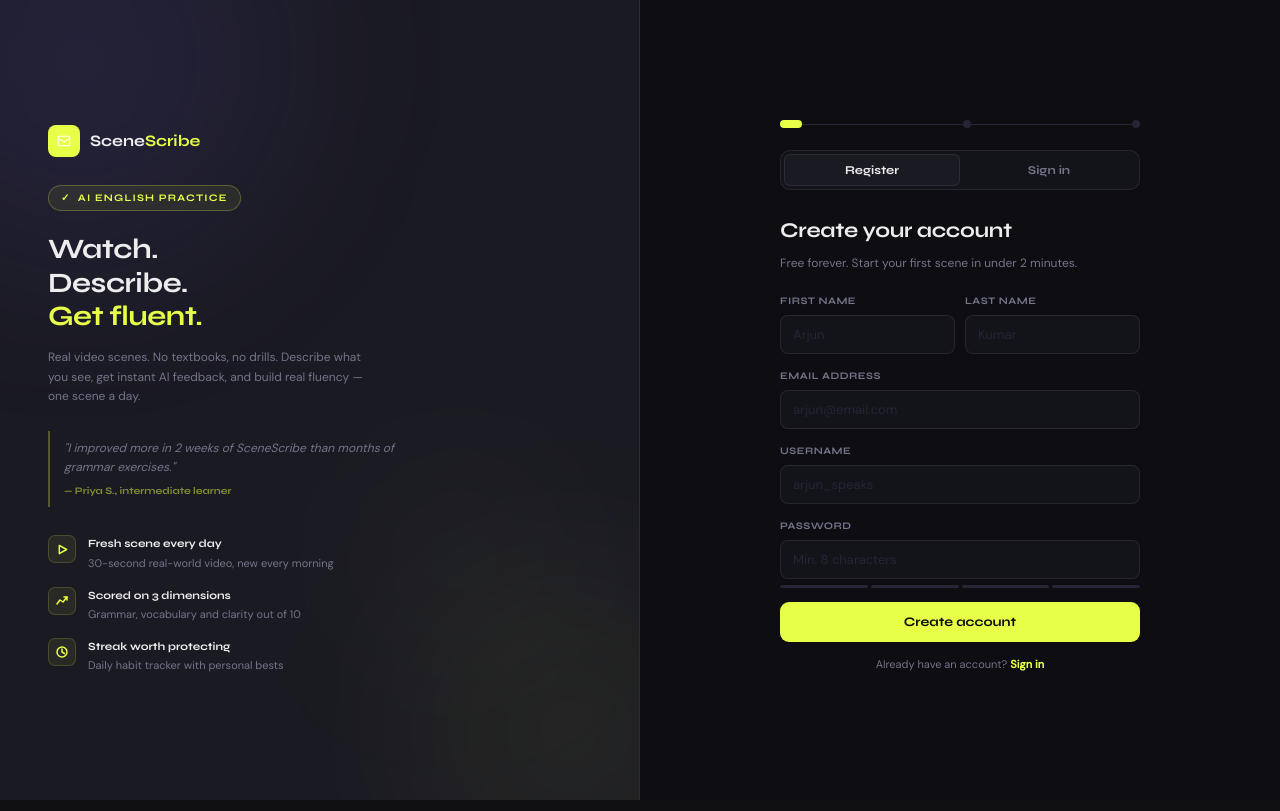
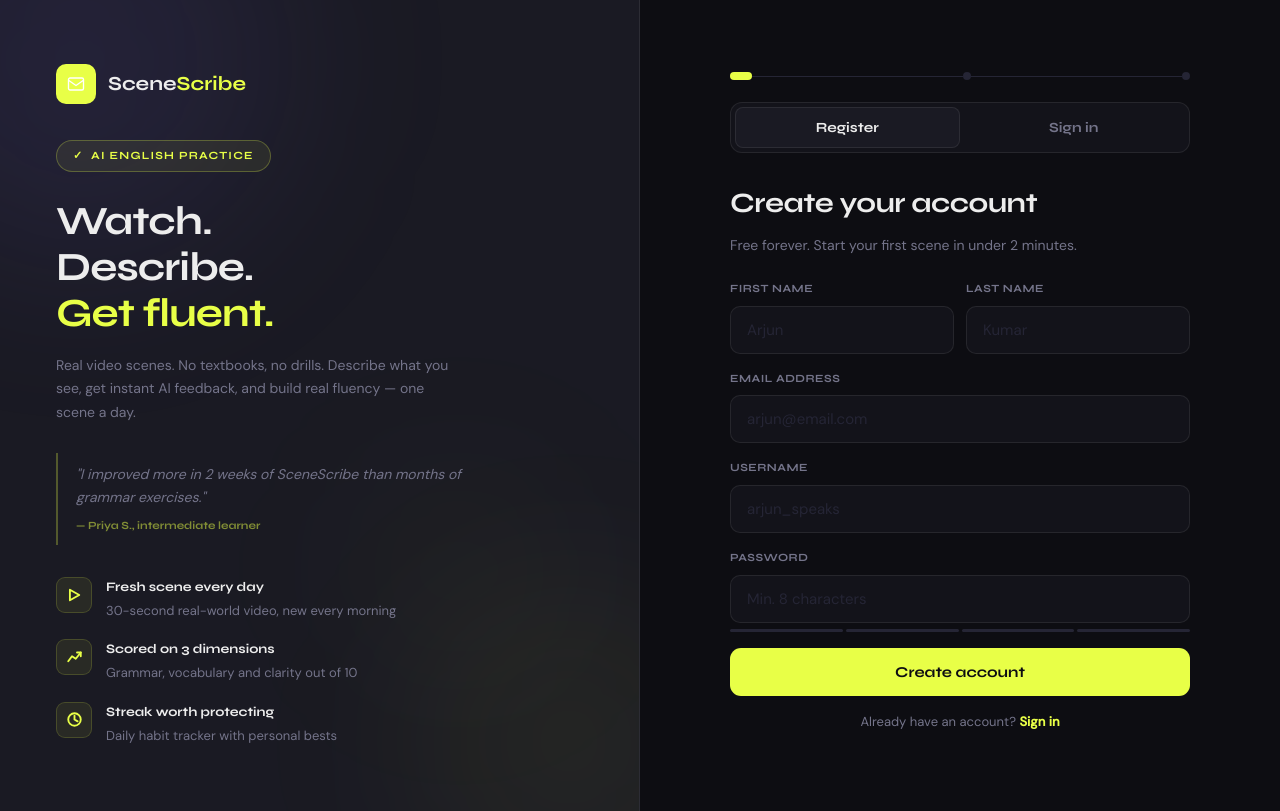
Before and after one commit to devanshupathak9/scenescribe-frontend, a React (Vite) app: page /register in a window 1280 px wide. Built offline with nearby package versions, Linux system fonts and the light colour scheme.

Commit message:
Increased the layout size of the registetion page

```diff
--- a/src/pages/AuthPage.jsx
+++ b/src/pages/AuthPage.jsx
@@ -24,7 +24,7 @@ function IconEnvelope({ size = 14, color = 'white' }) {
 
 function IconPlay() {
   return (
-    <svg width="11" height="11" viewBox="0 0 12 12" fill="none" stroke="#e8ff47" strokeWidth="1.6" strokeLinejoin="round">
+    <svg width="14" height="14" viewBox="0 0 12 12" fill="none" stroke="#e8ff47" strokeWidth="1.6" strokeLinejoin="round">
       <path d="M2.5 1.5l8 4.5-8 4.5V1.5z" />
     </svg>
   )
@@ -32,7 +32,7 @@ function IconPlay() {
 
 function IconTrend() {
   return (
-    <svg width="12" height="12" viewBox="0 0 12 12" fill="none" stroke="#e8ff47" strokeWidth="1.5" strokeLinecap="round" strokeLinejoin="round">
+    <svg width="15" height="15" viewBox="0 0 12 12" fill="none" stroke="#e8ff47" strokeWidth="1.5" strokeLinecap="round" strokeLinejoin="round">
       <polyline points="1,9 4,5 7,7 11,2" />
       <polyline points="8,2 11,2 11,5" />
     </svg>
@@ -41,7 +41,7 @@ function IconTrend() {
 
 function IconClock() {
   return (
-    <svg width="12" height="12" viewBox="0 0 12 12" fill="none" stroke="#e8ff47" strokeWidth="1.5" strokeLinecap="round">
+    <svg width="15" height="15" viewBox="0 0 12 12" fill="none" stroke="#e8ff47" strokeWidth="1.5" strokeLinecap="round">
       <circle cx="6" cy="6" r="5" />
       <polyline points="6,3 6,6 8.5,7.5" />
     </svg>
@@ -50,7 +50,7 @@ function IconClock() {
 
 function IconCheck() {
   return (
-    <svg width="30" height="30" viewBox="0 0 30 30" fill="none" stroke="#4ade80" strokeWidth="2.4" strokeLinecap="round" strokeLinejoin="round">
+    <svg width="38" height="38" viewBox="0 0 30 30" fill="none" stroke="#4ade80" strokeWidth="2.4" strokeLinecap="round" strokeLinejoin="round">
       <polyline points="5,15 12,22 25,8" />
     </svg>
   )
@@ -68,7 +68,7 @@ function LeftPanel() {
         {/* Brand */}
         <div className="ap-brand">
           <div className="ap-brand-icon">
-            <IconEnvelope size={14} color="white" />
+            <IconEnvelope size={18} color="white" />
           </div>
           <span className="ap-brand-name">
             <span className="ap-scene">Scene</span><span className="ap-scribe">Scribe</span>
@@ -359,7 +359,7 @@ export default function AuthPage({ onLogin, initialTab = 'register' }) {
 
               <div className="ap-envelope-block">
                 <div className="ap-envelope-icon">
-                  <IconEnvelope size={26} color="#e8ff47" />
+                  <IconEnvelope size={32} color="#e8ff47" />
                 </div>
                 <p className="ap-sent-to">
                   We sent a 6-digit code to<br />
--- a/src/styles/global.css
+++ b/src/styles/global.css
@@ -999,7 +999,7 @@ h1, h2, h3, .syne { font-family: 'Syne', sans-serif; }
   overflow: hidden;
   display: flex;
   align-items: center;
-  padding: 48px;
+  padding: 64px 56px;
 }
 
 .ap-orb {
@@ -1015,21 +1015,22 @@ h1, h2, h3, .syne { font-family: 'Syne', sans-serif; }
 .ap-left-inner {
   position: relative;
   z-index: 1;
-  max-width: 380px;
+  max-width: 460px;
+  width: 100%;
 }
 
 .ap-brand {
   display: flex;
   align-items: center;
-  gap: 10px;
-  margin-bottom: 28px;
+  gap: 12px;
+  margin-bottom: 36px;
 }
 
 .ap-brand-icon {
-  width: 32px;
-  height: 32px;
+  width: 40px;
+  height: 40px;
   background: #e8ff47;
-  border-radius: 8px;
+  border-radius: 10px;
   display: flex;
   align-items: center;
   justify-content: center;
@@ -1039,7 +1040,7 @@ h1, h2, h3, .syne { font-family: 'Syne', sans-serif; }
 .ap-brand-name {
   font-family: 'Syne', sans-serif;
   font-weight: 800;
-  font-size: 16px;
+  font-size: 20px;
 }
 .ap-scene  { color: #ededed; }
 .ap-scribe { color: #e8ff47; }
@@ -1050,86 +1051,86 @@ h1, h2, h3, .syne { font-family: 'Syne', sans-serif; }
   background: rgba(232, 255, 71, 0.07);
   border: 1px solid rgba(232, 255, 71, 0.25);
   border-radius: 20px;
-  padding: 4px 12px;
+  padding: 6px 16px;
   font-family: 'Syne', sans-serif;
-  font-size: 10px;
+  font-size: 11px;
   font-weight: 700;
   text-transform: uppercase;
   letter-spacing: 1.2px;
   color: #e8ff47;
-  margin-bottom: 22px;
+  margin-bottom: 26px;
 }
 
 .ap-headline {
   font-family: 'Syne', sans-serif;
   font-weight: 800;
-  font-size: 28px;
+  font-size: 40px;
   color: #ededed;
-  letter-spacing: -0.5px;
-  line-height: 1.2;
-  margin-bottom: 14px;
+  letter-spacing: -1px;
+  line-height: 1.15;
+  margin-bottom: 18px;
 }
 .ap-headline-acc { color: #e8ff47; }
 
 .ap-body-copy {
   font-family: 'DM Sans', sans-serif;
-  font-size: 12px;
+  font-size: 14px;
   color: #74748a;
-  line-height: 1.65;
-  margin-bottom: 24px;
-  max-width: 320px;
+  line-height: 1.7;
+  margin-bottom: 28px;
+  max-width: 400px;
 }
 
 .ap-testimonial {
   border-left: 2px solid rgba(232, 255, 71, 0.28);
-  padding: 8px 14px;
-  margin-bottom: 28px;
+  padding: 10px 18px;
+  margin-bottom: 32px;
 }
 .ap-quote {
   font-family: 'DM Sans', sans-serif;
-  font-size: 12px;
+  font-size: 14px;
   color: #74748a;
   font-style: italic;
-  line-height: 1.6;
-  margin-bottom: 6px;
+  line-height: 1.65;
+  margin-bottom: 8px;
 }
 .ap-attr {
   font-family: 'Syne', sans-serif;
   font-weight: 700;
-  font-size: 10px;
+  font-size: 11px;
   color: rgba(232, 255, 71, 0.50);
 }
 
-.ap-features { display: flex; flex-direction: column; gap: 14px; }
+.ap-features { display: flex; flex-direction: column; gap: 18px; }
 
 .ap-feature {
   display: flex;
   align-items: flex-start;
-  gap: 12px;
+  gap: 14px;
 }
 
 .ap-feat-icon {
-  width: 28px;
-  height: 28px;
+  width: 36px;
+  height: 36px;
   background: rgba(232, 255, 71, 0.07);
   border: 1px solid rgba(232, 255, 71, 0.16);
-  border-radius: 7px;
+  border-radius: 9px;
   display: flex;
   align-items: center;
   justify-content: center;
   flex-shrink: 0;
 }
 
-.ap-feat-text { display: flex; flex-direction: column; gap: 2px; }
+.ap-feat-text { display: flex; flex-direction: column; gap: 3px; }
 .ap-feat-text strong {
   font-family: 'Syne', sans-serif;
   font-weight: 700;
-  font-size: 11px;
+  font-size: 13px;
   color: #ededed;
 }
 .ap-feat-text span {
   font-family: 'DM Sans', sans-serif;
-  font-size: 11px;
+  font-size: 13px;
   color: #74748a;
 }
 
@@ -1139,12 +1140,12 @@ h1, h2, h3, .syne { font-family: 'Syne', sans-serif; }
   display: flex;
   align-items: center;
   justify-content: center;
-  padding: 44px;
+  padding: 48px 56px;
 }
 
 .ap-right-inner {
   width: 100%;
-  max-width: 360px;
+  max-width: 460px;
   display: flex;
   flex-direction: column;
 }
@@ -1180,21 +1181,21 @@ h1, h2, h3, .syne { font-family: 'Syne', sans-serif; }
   display: flex;
   background: #13131a;
   border: 1px solid rgba(255, 255, 255, 0.08);
-  border-radius: 10px;
-  padding: 3px;
-  gap: 2px;
-  margin-bottom: 24px;
+  border-radius: 12px;
+  padding: 4px;
+  gap: 3px;
+  margin-bottom: 28px;
 }
 
 .ap-tab {
   flex: 1;
   background: transparent;
   border: none;
-  border-radius: 6px;
-  padding: 8px 12px;
+  border-radius: 8px;
+  padding: 11px 16px;
   font-family: 'Syne', sans-serif;
   font-weight: 700;
-  font-size: 12px;
+  font-size: 14px;
   color: #74748a;
   cursor: pointer;
   transition: background 0.15s, color 0.15s;
@@ -1206,43 +1207,43 @@ h1, h2, h3, .syne { font-family: 'Syne', sans-serif; }
 }
 
 /* Form header */
-.ap-form-head { margin-bottom: 20px; }
+.ap-form-head { margin-bottom: 24px; }
 .ap-text-center { text-align: center; }
 
 .ap-form-title {
   font-family: 'Syne', sans-serif;
   font-weight: 800;
-  font-size: 21px;
+  font-size: 28px;
   color: #ededed;
-  letter-spacing: -0.3px;
-  margin-bottom: 6px;
+  letter-spacing: -0.5px;
+  margin-bottom: 8px;
 }
 
 .ap-form-sub {
   font-family: 'DM Sans', sans-serif;
-  font-size: 12px;
+  font-size: 14px;
   color: #74748a;
   line-height: 1.6;
 }
 
 /* Fields */
-.ap-field { margin-bottom: 14px; }
+.ap-field { margin-bottom: 16px; }
 .ap-row-2 {
   display: grid;
   grid-template-columns: 1fr 1fr;
-  gap: 10px;
+  gap: 12px;
 }
-.ap-row-2 .ap-field { margin-bottom: 14px; }
+.ap-row-2 .ap-field { margin-bottom: 16px; }
 
 .ap-label {
   display: block;
   font-family: 'Syne', sans-serif;
   font-weight: 700;
-  font-size: 10px;
+  font-size: 11px;
   text-transform: uppercase;
   letter-spacing: 0.5px;
   color: #74748a;
-  margin-bottom: 6px;
+  margin-bottom: 8px;
 }
 
 .ap-input {
@@ -1250,11 +1251,11 @@ h1, h2, h3, .syne { font-family: 'Syne', sans-serif; }
   width: 100%;
   background: #13131a;
   border: 1px solid rgba(255, 255, 255, 0.08);
-  border-radius: 8px;
-  padding: 10px 12px;
+  border-radius: 10px;
+  padding: 13px 16px;
   color: #ededed;
   font-family: 'DM Sans', sans-serif;
-  font-size: 13px;
+  font-size: 15px;
   transition: border-color 0.15s, background 0.15s;
 }
 .ap-input::placeholder { color: #252535; }
@@ -1289,12 +1290,12 @@ h1, h2, h3, .syne { font-family: 'Syne', sans-serif; }
   color: #0d0d12;
   font-family: 'Syne', sans-serif;
   font-weight: 800;
-  font-size: 13px;
+  font-size: 15px;
   border: none;
-  border-radius: 9px;
-  padding: 12px;
+  border-radius: 11px;
+  padding: 15px;
   cursor: pointer;
-  margin-bottom: 14px;
+  margin-bottom: 16px;
   transition: opacity 0.15s;
 }
 .ap-cta:hover:not(:disabled) { opacity: 0.9; }
@@ -1310,16 +1311,16 @@ h1, h2, h3, .syne { font-family: 'Syne', sans-serif; }
   border: 1px solid rgba(248, 113, 113, 0.30);
   color: #f87171;
   border-radius: 8px;
-  padding: 10px 14px;
+  padding: 12px 16px;
   font-family: 'DM Sans', sans-serif;
-  font-size: 12px;
-  margin-bottom: 14px;
+  font-size: 13px;
+  margin-bottom: 16px;
 }
 
 /* Footer links */
 .ap-footer-note {
   font-family: 'DM Sans', sans-serif;
-  font-size: 11px;
+  font-size: 13px;
   color: #74748a;
   text-align: center;
   margin-bottom: 6px;
@@ -1331,19 +1332,19 @@ h1, h2, h3, .syne { font-family: 'Syne', sans-serif; }
   padding: 0;
   color: #e8ff47;
   font-family: 'DM Sans', sans-serif;
-  font-size: 11px;
+  font-size: 13px;
   font-weight: 600;
   cursor: pointer;
 }
 
-.ap-forgot-wrap { text-align: right; margin-top: 6px; }
+.ap-forgot-wrap { text-align: right; margin-top: 8px; }
 .ap-forgot {
   background: none;
   border: none;
   padding: 0;
   color: #7c6fef;
   font-family: 'DM Sans', sans-serif;
-  font-size: 11px;
+  font-size: 13px;
   cursor: pointer;
 }
 
@@ -1352,22 +1353,22 @@ h1, h2, h3, .syne { font-family: 'Syne', sans-serif; }
   display: flex;
   flex-direction: column;
   align-items: center;
-  margin-bottom: 22px;
+  margin-bottom: 26px;
 }
 .ap-envelope-icon {
-  width: 60px;
-  height: 60px;
+  width: 72px;
+  height: 72px;
   background: rgba(232, 255, 71, 0.08);
   border: 1px solid rgba(232, 255, 71, 0.22);
-  border-radius: 14px;
+  border-radius: 16px;
   display: flex;
   align-items: center;
   justify-content: center;
-  margin-bottom: 12px;
+  margin-bottom: 14px;
 }
 .ap-sent-to {
   font-family: 'DM Sans', sans-serif;
-  font-size: 12px;
+  font-size: 14px;
   color: #74748a;
   text-align: center;
   line-height: 1.65;
@@ -1376,20 +1377,20 @@ h1, h2, h3, .syne { font-family: 'Syne', sans-serif; }
 
 .ap-otp-row {
   display: flex;
-  gap: 8px;
+  gap: 10px;
   justify-content: center;
-  margin-bottom: 20px;
+  margin-bottom: 24px;
 }
 
 .ap-otp-box {
-  width: 44px;
-  height: 52px;
+  width: 56px;
+  height: 64px;
   background: #13131a;
   border: 1.5px solid rgba(255, 255, 255, 0.08);
-  border-radius: 10px;
+  border-radius: 12px;
   font-family: 'Syne', sans-serif;
   font-weight: 700;
-  font-size: 20px;
+  font-size: 24px;
   color: #ededed;
   text-align: center;
   caret-color: #e8ff47;
@@ -1412,34 +1413,34 @@ h1, h2, h3, .syne { font-family: 'Syne', sans-serif; }
 }
 
 .ap-check-circle {
-  width: 68px;
-  height: 68px;
+  width: 84px;
+  height: 84px;
   background: rgba(74, 222, 128, 0.10);
   border: 1px solid rgba(74, 222, 128, 0.28);
   border-radius: 50%;
   display: flex;
   align-items: center;
   justify-content: center;
-  margin: 12px auto 16px;
+  margin: 16px auto 20px;
 }
 
 .ap-verified-title {
   font-family: 'Syne', sans-serif;
   font-weight: 800;
-  font-size: 19px;
+  font-size: 24px;
   color: #ededed;
-  margin-bottom: 8px;
+  margin-bottom: 10px;
   text-align: center;
 }
 
 .ap-verified-body {
   font-family: 'DM Sans', sans-serif;
-  font-size: 12px;
+  font-size: 14px;
   color: #74748a;
   line-height: 1.65;
   text-align: center;
-  margin-bottom: 24px;
-  max-width: 280px;
+  margin-bottom: 28px;
+  max-width: 340px;
 }
 
 /* ── Responsive ──────────────────────────────────────────────────── */
@@ -1464,5 +1465,5 @@ h1, h2, h3, .syne { font-family: 'Syne', sans-serif; }
   .ap-page { grid-template-columns: 1fr; }
   .ap-left { display: none; }
   .ap-right { padding: 28px 20px; align-items: flex-start; padding-top: 40px; }
-  .ap-otp-box { width: 40px; height: 48px; font-size: 18px; }
+  .ap-otp-box { width: 44px; height: 54px; font-size: 20px; }
 }
```
